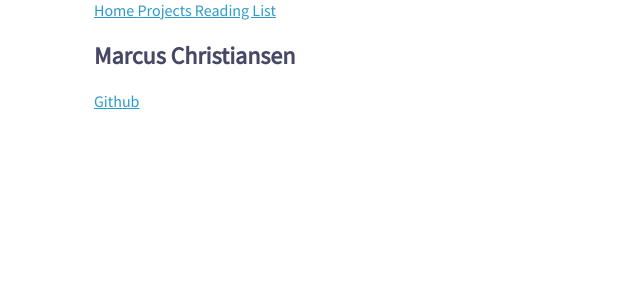
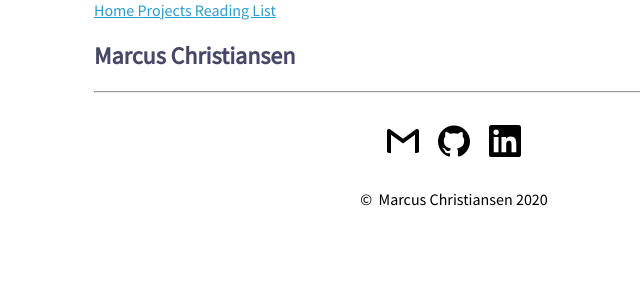
Before and after one commit to mefchristiansen/MarcusEFC.github.io, a Jekyll site: the page built from index.html, in a window 1280 px wide. Shown: the top 300 px of the page, without its empty margins (186-826 px from the left). Built offline with Jekyll 4.4.1, drawn with Linux system fonts in a browser that asks for light colours.

Commit message:
basic footer

```diff
--- a/_includes/footer.html
+++ b/_includes/footer.html
@@ -1,3 +1,25 @@
-<section class="footer">
-    <a href="https://github.com/MarcusEFC">Github</a>
+<section class="footer center">
+    <hr/>
+
+    <ul class="social">
+        <li>
+            <a href="mailto:mefchristiansen@gmail.com">
+                {% include icons/gmail.svg %}
+            </a>
+        </li>
+        <li>
+            <a href="https://github.com/MarcusEFC">
+                {% include icons/github.svg %}
+            </a>
+        </li>
+        <li>
+            <a href="https://www.linkedin.com/in/mefchristiansen/">
+                {% include icons/linkedin.svg %}
+            </a>
+        </li>
+    </ul>
+
+    <div class="copyright">
+        ©&nbsp;&nbsp;Marcus Christiansen 2020
+    </div>
 </section>
--- a/assets/css/main.sass
+++ b/assets/css/main.sass
@@ -24,3 +24,27 @@ a:link
 
 a:visited
   color: $visited-color
+
+.center
+  text-align: center
+  margin: 0 auto
+
+.footer
+  margin-top: 1em
+
+  ul
+    padding: 0
+
+    li
+      color: black
+      display: inline-block
+      margin: 1rem .5rem
+      width: 2rem
+      height: 2rem
+      position: relative
+      box-shadow: 0 0 2px rgba(0, 0, 0, 0)
+      transition-duration: 0.3s
+      transition-property: transform
+
+      &:hover
+        transform: scale(1.1)
```
Also changed, not shown: _includes/icons/github.svg (added), _includes/icons/gmail.svg (added), _includes/icons/linkedin.svg (added), 6 other files.
